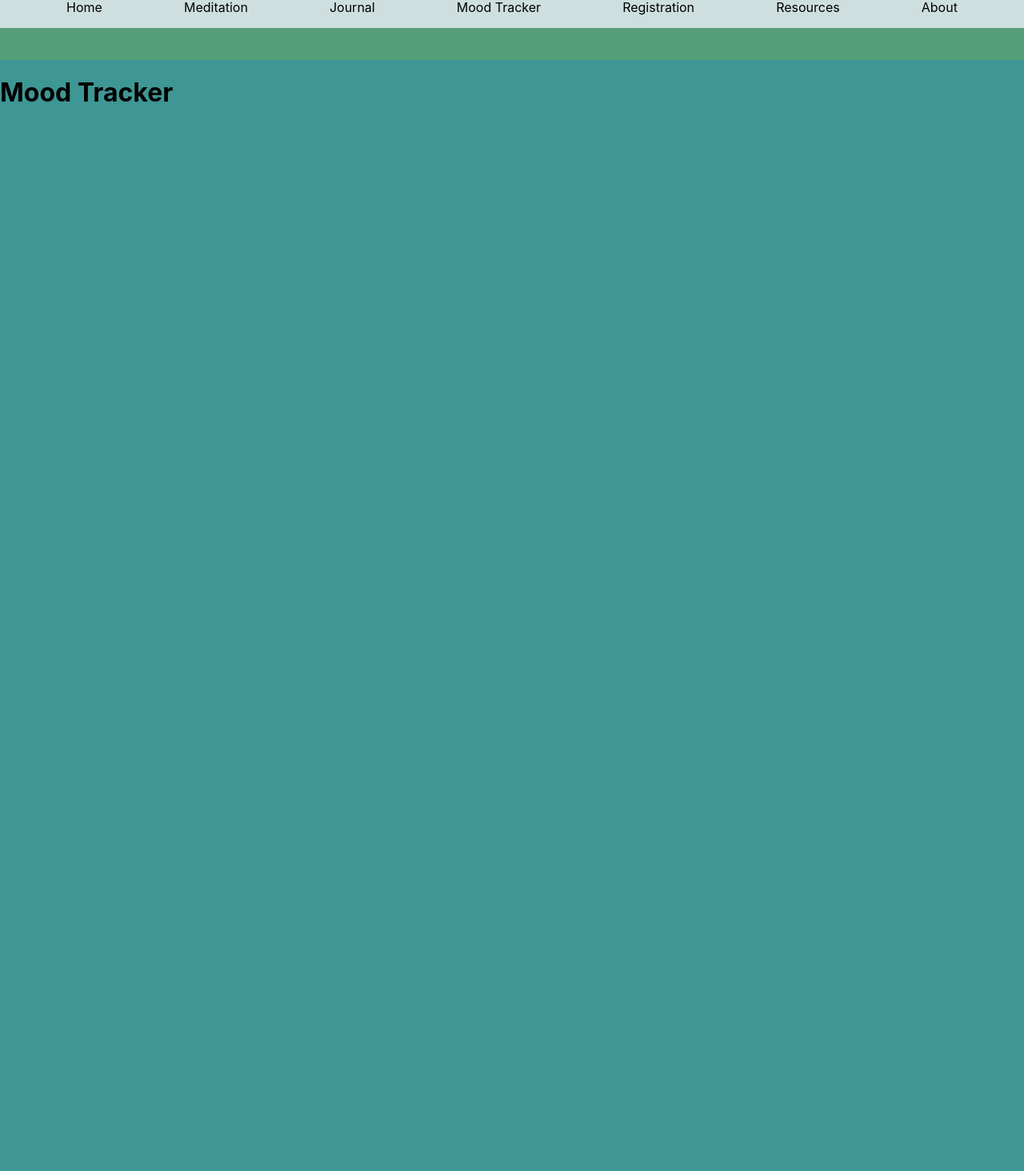
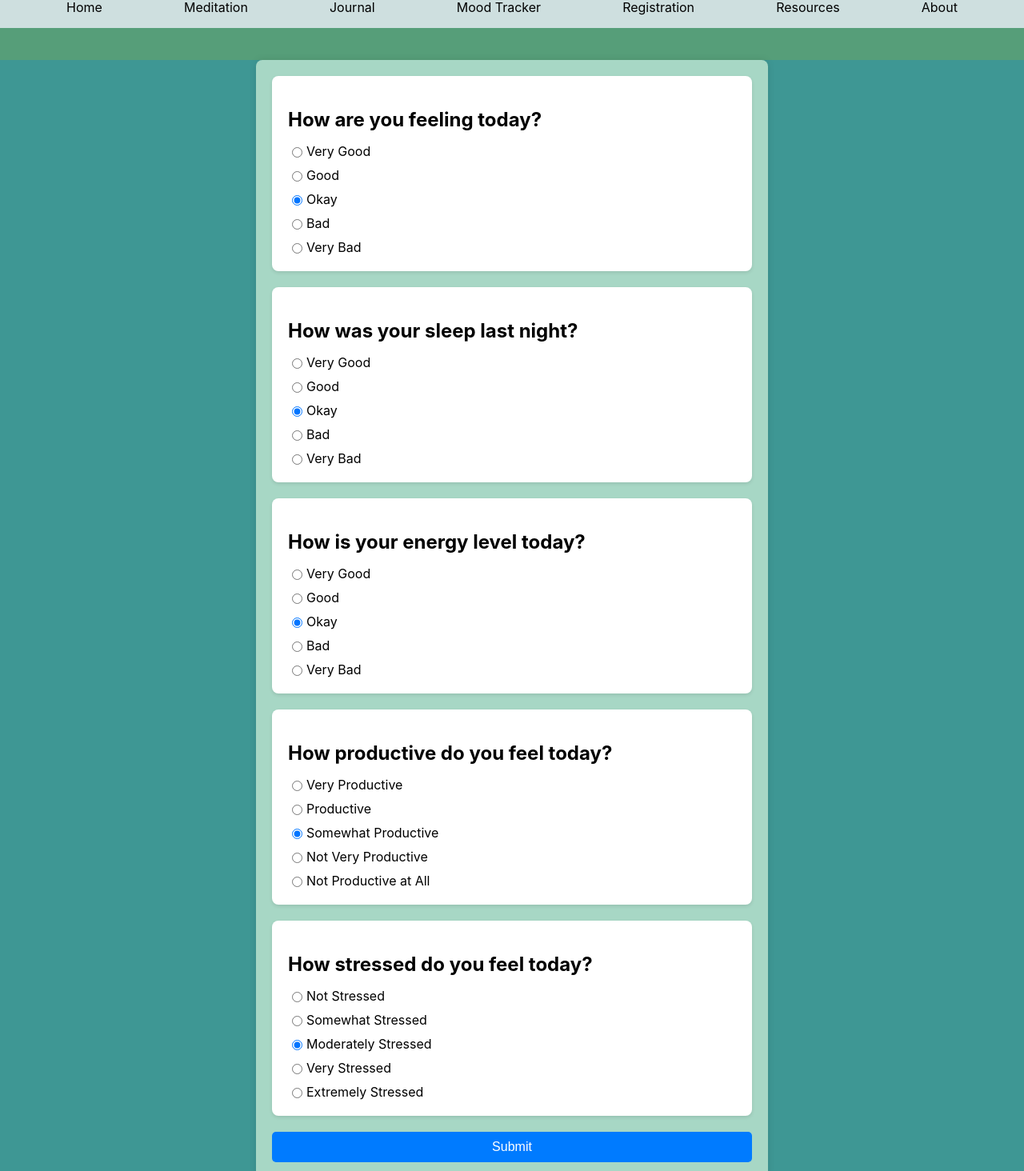
Before and after one commit to Dothat65/mindfulMoments, a React (Create React App) app: page /moodTracker in a window 1280 px wide. Shown: the part 107-1571 px from the top of the page at 80% size. Before the commit the page ends 800 px from the top, so only its background shows below. Built offline with nearby package versions, Linux system fonts and the light colour scheme.

Commit message:
worked on the mood tracker page

```diff
--- a/src/routes/moodTracker.jsx
+++ b/src/routes/moodTracker.jsx
@@ -1,10 +1,62 @@
 import React from 'react';
+import '../styles/moodTracker.css';
 
-function MoodTracker() {
+function Home() {
     return (
-        <div>
-        <h1>Mood Tracker</h1>
+        <div className="main-container">
+            <div className="mood-entry">
+                <h2>How are you feeling today?</h2>
+                <div className="mood-options">
+                    <label><input type="radio" name="mood1" value="5" /> Very Good</label>
+                    <label><input type="radio" name="mood1" value="4" /> Good</label>
+                    <label><input type="radio" name="mood1" value="3" defaultChecked /> Okay</label>
+                    <label><input type="radio" name="mood1" value="2" /> Bad</label>
+                    <label><input type="radio" name="mood1" value="1" /> Very Bad</label>
+                </div>
+            </div>
+            <div className="mood-entry">
+                <h2>How was your sleep last night?</h2>
+                <div className="mood-options">
+                    <label><input type="radio" name="mood2" value="5" /> Very Good</label>
+                    <label><input type="radio" name="mood2" value="4" /> Good</label>
+                    <label><input type="radio" name="mood2" value="3" defaultChecked /> Okay</label>
+                    <label><input type="radio" name="mood2" value="2" /> Bad</label>
+                    <label><input type="radio" name="mood2" value="1" /> Very Bad</label>
+                </div>
+            </div>
+            <div className="mood-entry">
+                <h2>How is your energy level today?</h2>
+                <div className="mood-options">
+                    <label><input type="radio" name="mood3" value="5" /> Very Good</label>
+                    <label><input type="radio" name="mood3" value="4" /> Good</label>
+                    <label><input type="radio" name="mood3" value="3" defaultChecked /> Okay</label>
+                    <label><input type="radio" name="mood3" value="2" /> Bad</label>
+                    <label><input type="radio" name="mood3" value="1" /> Very Bad</label>
+                </div>
+            </div>
+            <div className="mood-entry">
+                <h2>How productive do you feel today?</h2>
+                <div className="mood-options">
+                    <label><input type="radio" name="mood4" value="5" /> Very Productive</label>
+                    <label><input type="radio" name="mood4" value="4" /> Productive</label>
+                    <label><input type="radio" name="mood4" value="3" defaultChecked /> Somewhat Productive</label>
+                    <label><input type="radio" name="mood4" value="2" /> Not Very Productive</label>
+                    <label><input type="radio" name="mood4" value="1" /> Not Productive at All</label>
+                </div>
+            </div>
+            <div className="mood-entry">
+                <h2>How stressed do you feel today?</h2>
+                <div className="mood-options">
+                    <label><input type="radio" name="mood5" value="1" /> Not Stressed</label>
+                    <label><input type="radio" name="mood5" value="2" /> Somewhat Stressed</label>
+                    <label><input type="radio" name="mood5" value="3" defaultChecked /> Moderately Stressed</label>
+                    <label><input type="radio" name="mood5" value="4" /> Very Stressed</label>
+                    <label><input type="radio" name="mood5" value="5" /> Extremely Stressed</label>
+                </div>
+            </div>
+            <button id="submit-btn">Submit</button>
         </div>
     );
-    }
-export default MoodTracker;
+}
+
+export default Home;
--- /dev/null
+++ b/src/styles/moodTracker.css
@@ -0,0 +1,58 @@
+.main-container {
+    max-width: 600px;
+    margin: 0 auto;
+    padding: 20px;
+    background-color: #A7D7C5;
+    border-radius: 8px;
+    box-shadow: 0 0 10px rgba(0, 0, 0, 0.1);
+}
+
+.main-header {
+    text-align: center;
+    margin-bottom: 20px;
+}
+
+.mood-entry {
+    background-color: #fff;
+    padding: 20px;
+    border-radius: 8px;
+    box-shadow: 0 2px 4px rgba(0, 0, 0, 0.1);
+    margin-bottom: 20px; /* Add margin-bottom for spacing */
+}
+
+.mood-entry h2 {
+    margin-bottom: 15px;
+}
+
+.mood-options {
+    display: flex;
+    flex-direction: column;
+    gap: 10px;
+}
+
+label {
+    display: flex;
+    align-items: center;
+}
+
+input[type="radio"] {
+    margin-right: 5px;
+}
+
+#submit-btn {
+    display: block;
+    width: 100%;
+    padding: 10px;
+    margin-top: 20px;
+    font-size: 16px;
+    color: #fff;
+    background-color: #007bff;
+    border: none;
+    border-radius: 5px;
+    cursor: pointer;
+    transition: background-color 0.3s ease;
+}
+
+#submit-btn:hover {
+    background-color: #0056b3;
+}
```
